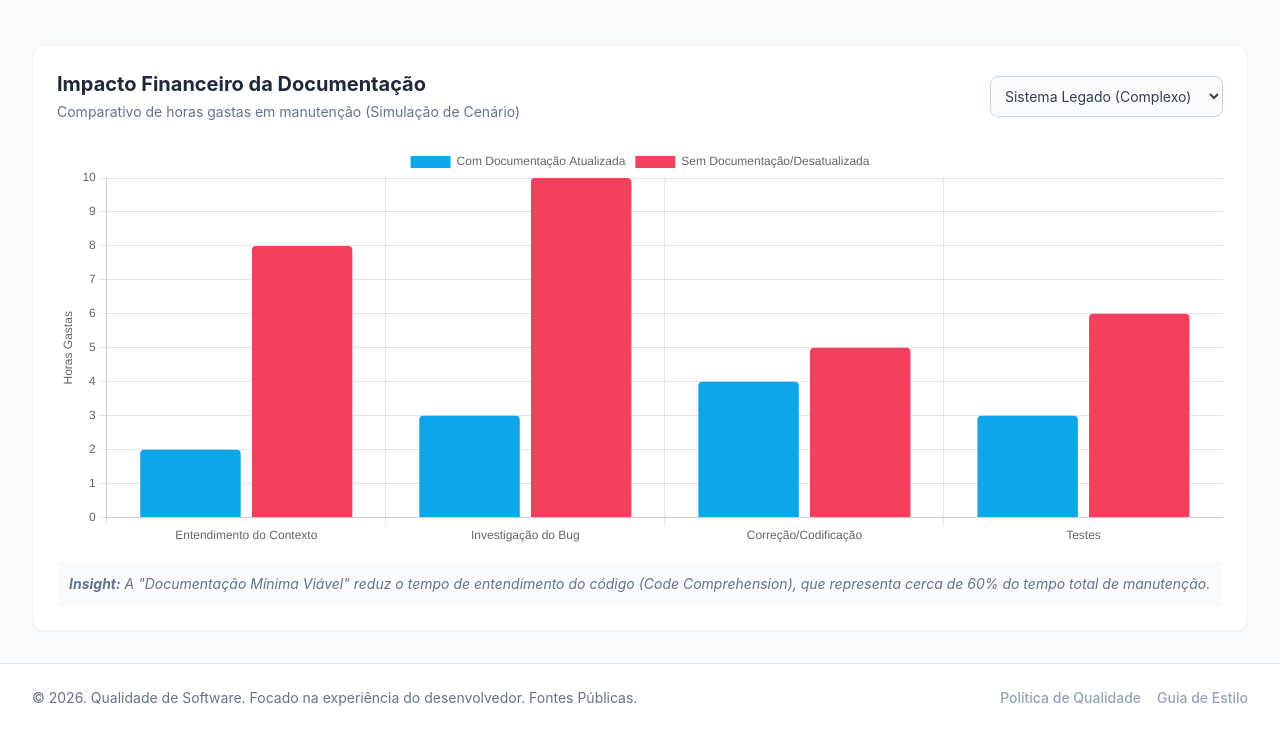
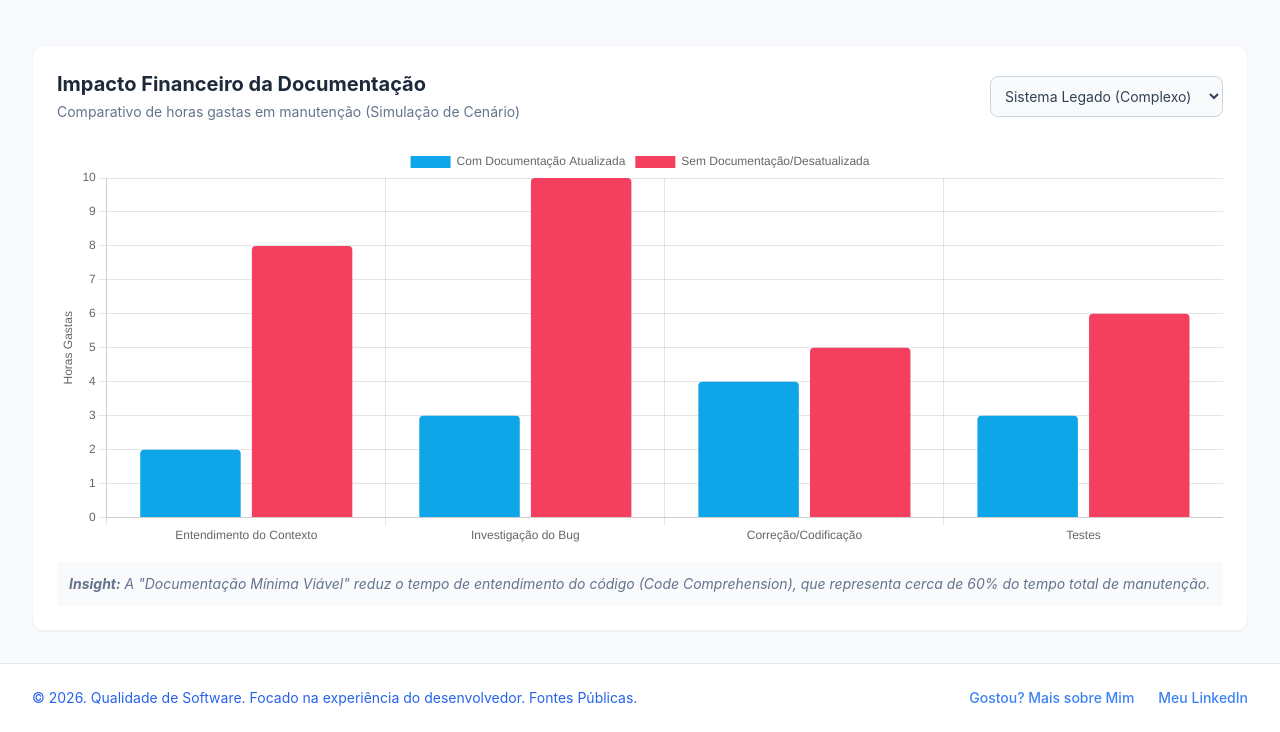
Before and after one commit to caufarris/gerenciamento_de_projetos_gestao_da_qualidade, a plain HTML site: page index.html in a window 1280 px wide. Shown: the part 490-1222 px from the top of the page. Drawn offline with nearby package versions, Linux system fonts and the light colour scheme.

Commit message:
Alteração fontes

```diff
--- a/index.html
+++ b/index.html
@@ -363,17 +363,20 @@
 <footer class="bg-white border-t border-slate-200 mt-auto">
     <div class="max-w-7xl mx-auto px-4 sm:px-6 lg:px-8 py-6">
         <div class="flex flex-col md:flex-row justify-between items-center">
-            <p class="text-slate-500 text-sm mb-4 md:mb-0">
+            <p class="text-blue-600 text-sm mb-4 md:mb-0">
                 &copy; 2026. Qualidade de Software. Focado na experiência do desenvolvedor. Fontes Públicas.
             </p>
-            <div class="flex space-x-4">
-                <button class="text-slate-400 hover:text-sky-600 text-sm font-medium">Política de Qualidade</button>
-                <button class="text-slate-400 hover:text-sky-600 text-sm font-medium">Guia de Estilo</button>
+            <div class="flex space-x-6">
+                <a href="https://portfolio-claudia-two.vercel.app/" target="_blank" class="text-blue-500 hover:text-blue-700 text-sm font-medium transition-colors flex items-center gap-1">
+                    Gostou? Mais sobre Mim
+                </a>
+                <a href="https://www.linkedin.com/in/claudiarodriguespinto/" target="_blank" class="text-blue-500 hover:text-blue-700 text-sm font-medium transition-colors flex items-center gap-1">
+                    Meu LinkedIn
+                </a>
             </div>
         </div>
     </div>
 </footer>
-
 <!-- JavaScript Logic -->
 <script>
     // --- Navigation Logic ---
```
